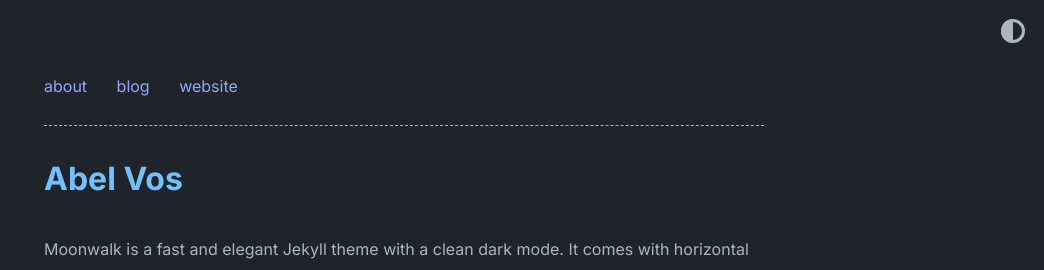
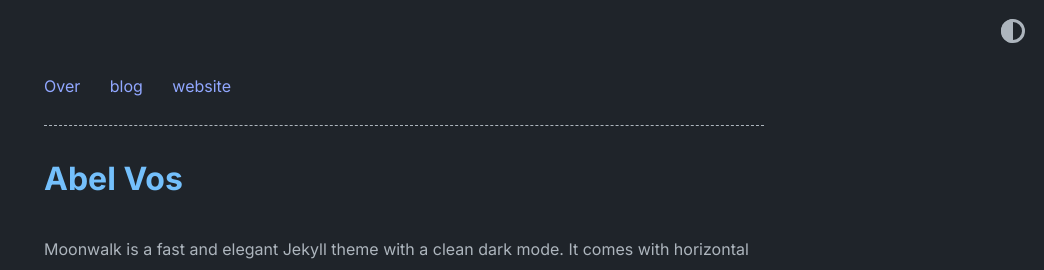
Before and after one commit to abhinavs/moonwalk, a Jekyll site: the page built from index.md, in a window 1280 px wide. Shown: the top 270 px of the page, without its empty margins (236-1280 px from the left). Built offline with Jekyll 4.4.1, drawn with Linux system fonts in a browser that asks for light colours.

Commit message:
Update home.yml

```diff
--- a/_data/home.yml
+++ b/_data/home.yml
@@ -1,5 +1,5 @@
 navbar_entries:
-  - title: about
+  - title: Over
     url: about
 
   - title: blog
```
